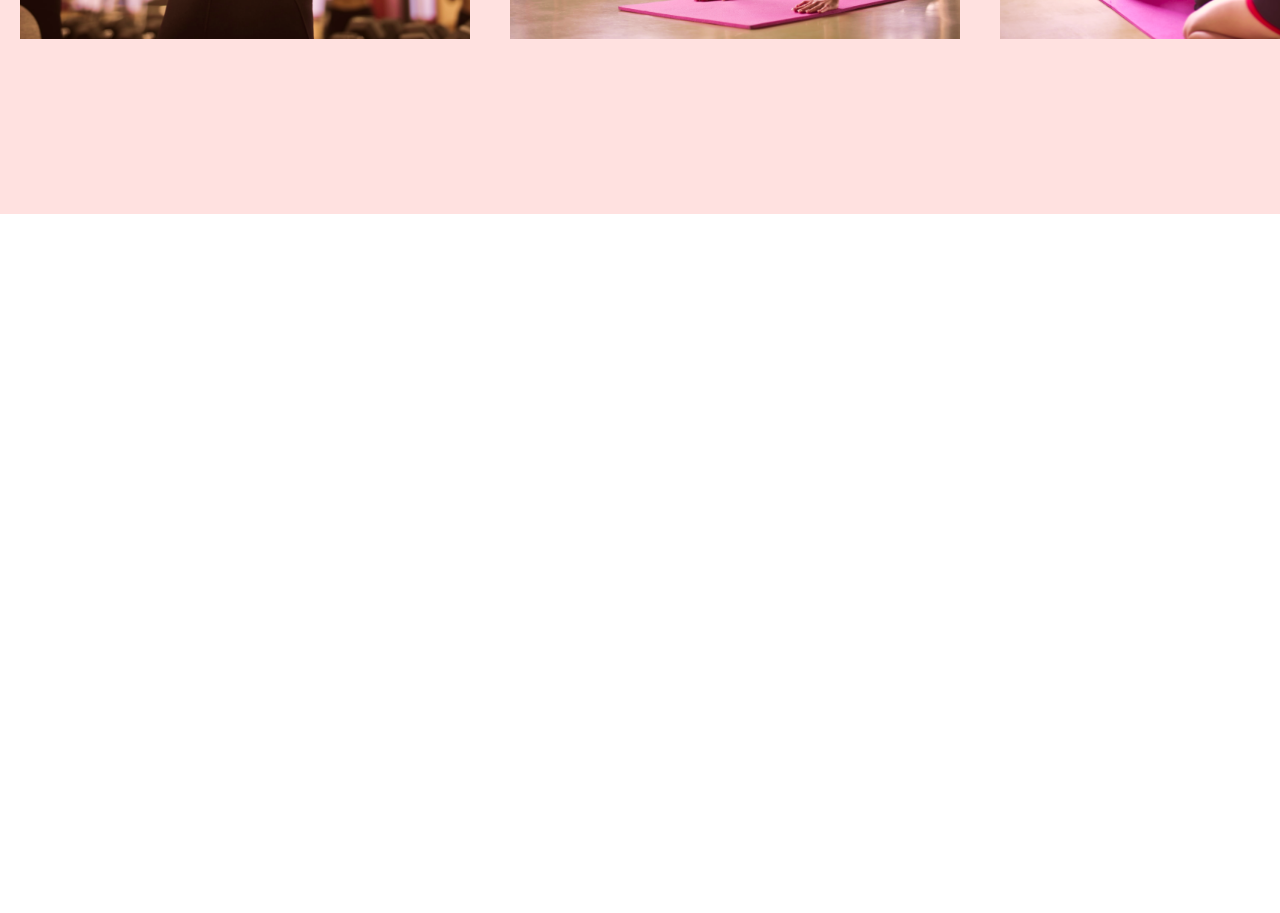
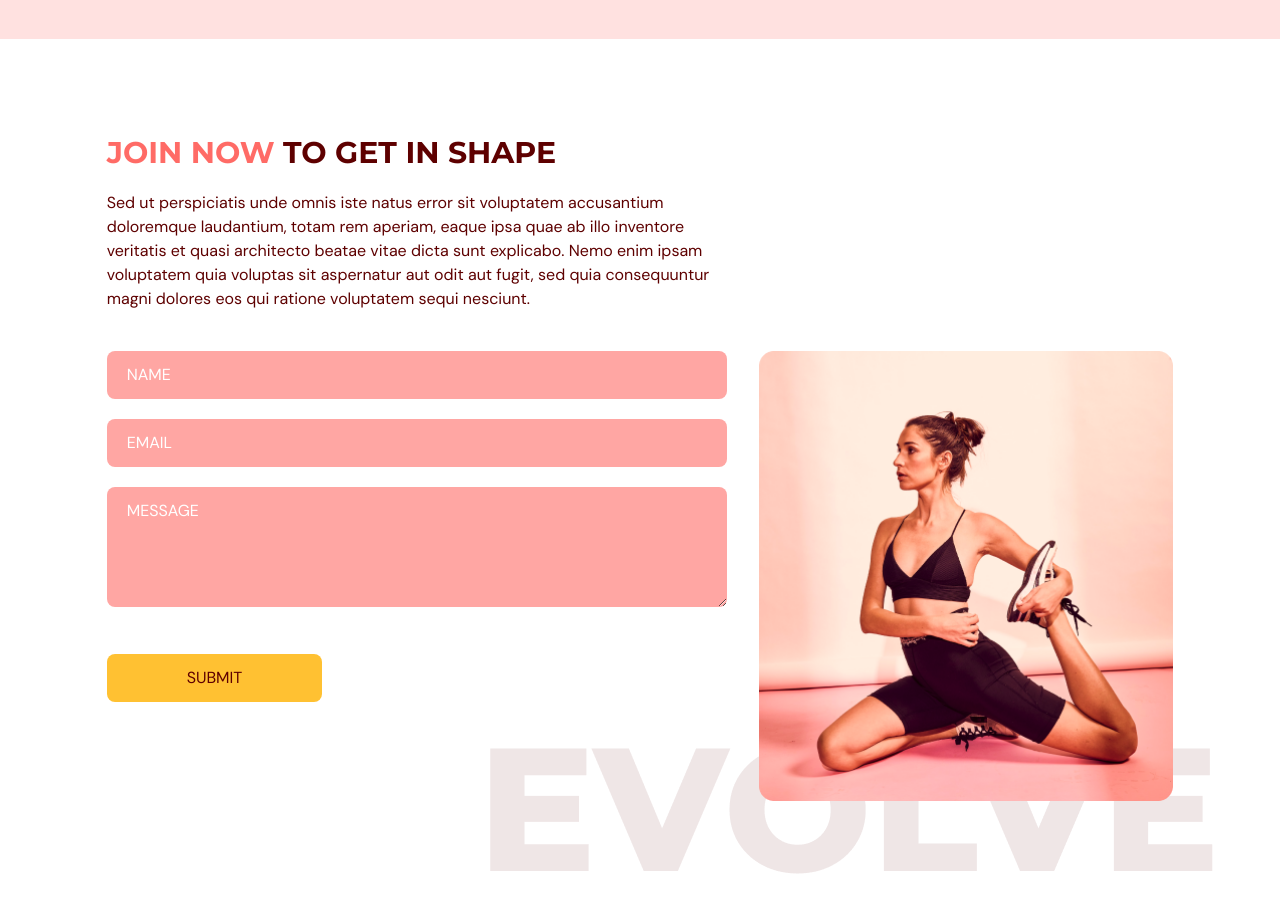
Before and after one commit to rifkymol/gym-typescript, a React (Vite) app: page / in a window 1280 px wide. Shown: the part 2920-3833 px from the top of the page. Before the commit the page ends 3134 px from the top, so only its background shows below. Built offline with nearby package versions, Linux system fonts and the light colour scheme.

Commit message:
contact us section part

```diff
--- a/package.json
+++ b/package.json
@@ -14,7 +14,8 @@
     "framer-motion": "^10.12.16",
     "react": "^18.2.0",
     "react-anchor-link-smooth-scroll": "^1.0.12",
-    "react-dom": "^18.2.0"
+    "react-dom": "^18.2.0",
+    "react-hook-form": "^7.44.2"
   },
   "devDependencies": {
     "@types/node": "^20.2.5",
--- a/src/App.tsx
+++ b/src/App.tsx
@@ -3,7 +3,8 @@
 import Benefits from "@/scenes/benefits"
 import { useEffect, useState } from "react"
 import { SelectedPage } from "@/shared/type"
-import OurClasses from "./scenes/ourClasses"
+import OurClasses from "@/scenes/ourClasses"
+import ContactUs from "@/scenes/contactUs"
 
 function App() {
   const [selectedPage, setSelectedPage] = useState<SelectedPage>(SelectedPage.Home)
@@ -32,6 +33,7 @@
       <Home setSelectedPage = { setSelectedPage }/>
       <Benefits setSelectedPage = { setSelectedPage }/>
       <OurClasses setSelectedPage = { setSelectedPage }/>
+      <ContactUs setSelectedPage = { setSelectedPage }/>
     </div>
   )
 }
--- /dev/null
+++ b/src/scenes/contactUs/index.tsx
@@ -0,0 +1,145 @@
+import { SelectedPage } from '@/shared/type'
+import { motion } from 'framer-motion'
+import { useForm } from "react-hook-form"
+import ContactUsPageGraphic from "@/assets/ContactUsPageGraphic.png"
+import HText from '@/shared/HText'
+
+type Props = {
+  setSelectedPage: (value: SelectedPage) => void
+}
+
+const ContactUs = ({ setSelectedPage }: Props) => {
+
+  const inputStyles = `mb-5 w-full rounded-lg bg-primary-300
+  px-5 py-3 placeholder-white`
+
+  const {
+    register,
+    trigger,
+    formState: { errors }
+  } = useForm()
+
+  const onSubmit = async (e: any) => {
+    const isValid = await trigger();
+    if (!isValid) {
+      e.preventDefault();
+    }
+  }
+
+  return <section id="contactus" className="mx-auto w-5/6 pt-24 pb-32">
+    <motion.div onViewportEnter={() => setSelectedPage(SelectedPage.ContactUs)}>
+      {/* HEADER */}
+      <motion.div
+        className="md:w-3/5"
+        initial="hidden"
+        whileInView="visible"
+        viewport={{ once: true, amount: 0.5 }}
+        transition={{ duration: 0.5 }}
+        variants={{
+          hidden: { opacity: 0, x: -50 },
+          visible: { opacity: 1, x: 0 },
+        }}
+      >
+        <HText>
+          <span className="text-primary-500">JOIN NOW</span> TO GET IN SHAPE
+        </HText>
+        <p className="my-5">
+          Sed ut perspiciatis unde omnis iste natus error sit voluptatem accusantium doloremque laudantium, totam rem aperiam, eaque ipsa quae ab illo inventore veritatis et quasi architecto beatae vitae dicta sunt explicabo. Nemo enim ipsam voluptatem quia voluptas sit aspernatur aut odit aut fugit, sed quia consequuntur magni dolores eos qui ratione voluptatem sequi nesciunt.
+        </p>
+      </motion.div>
+
+      {/* FORM AND IMAGE */}
+      <div className="mt-10 justify-between gap-8 md:flex">
+        <motion.div
+          className="mt-10 basis-3/5 md:mt-0"
+          initial="hidden"
+          whileInView="visible"
+          viewport={{ once: true, amount: 0.5 }}
+          transition={{ duration: 0.5 }}
+          variants={{
+            hidden: { opacity: 0, y: 50 },
+            visible: { opacity: 1, y: 0 },
+          }}
+        >
+          <form
+            target="_blank"
+            onSubmit={onSubmit}
+            action="https://formsubmit.co/mydummybunny@gmail.com"
+            method="POST"
+          >
+            <input
+              className={ inputStyles }
+              type="text"
+              placeholder="NAME"
+              {...register("name",{
+                required: true,
+                maxLength: 100,
+              })}
+            />
+            {errors.name && (
+              <p className="mt-1 text-primary-500">
+                {errors.name.type === "required" && "This field is required."}
+                {errors.name.type === "maxLength" && "Max length is 100 characters."}
+              </p>
+            )}
+            <input
+              className={ inputStyles }
+              type="text"
+              placeholder="EMAIL"
+              {...register("email",{
+                required: true,
+                pattern: /^[A-Z0-9._%+-]+@[A-Z0-9.-]+\.[A-Z]{2,}$/i,
+              })}
+            />
+            {errors.email && (
+              <p className="mt-1 text-primary-500">
+                {errors.email.type === "required" && "This field is required."}
+                {errors.email.type === "pattern" && "Invalid email address."}
+              </p>
+            )}
+            <textarea
+              className={ inputStyles }
+              rows={4}
+              cols={50}
+              placeholder="MESSAGE"
+              {...register("message",{
+                required: true,
+                maxLength: 200,
+              })}
+            />
+            {errors.message && (
+              <p className="mt-1 text-primary-500">
+                {errors.message.type === "required" && "This field is required."}
+                {errors.message.type === "maxLength" && "Max length is 200 characters."}
+              </p>
+            )}
+
+            <button
+              type="submit"
+              className="mt-5 rounded-lg bg-secondary-500 px-20 py-3 transition duration-500 hover:text-white"
+            >
+              SUBMIT
+            </button>
+          </form>
+        </motion.div>
+        <motion.div
+          className="relative mt-16 basis-2/5 md:mt-0"
+          initial="hidden"
+          whileInView="visible"
+          viewport={{ once: true, amount: 0.5 }}
+          transition={{ delay: 0.2, duration: 0.5 }}
+          variants={{
+            hidden: { opacity: 0, y: 50 },
+            visible: { opacity: 1, y: 0 },
+          }}
+        >
+          <div className="md:before:content-evolvetext w-full before:absolute before:-bottom-20 before:-right-10 before:z-[-1]">
+            <img className="w-full" src={ ContactUsPageGraphic } alt="contact-us-page-graphic" />
+          </div>
+        </motion.div>
+      </div>
+    </motion.div>
+  </section>
+}
+
+export default ContactUs
--- a/src/scenes/ourClasses/index.tsx
+++ b/src/scenes/ourClasses/index.tsx
@@ -47,7 +47,7 @@
 }
 
 const ourClasses = ({ setSelectedPage }: Props) => {
-  return <section id="ourclasses" className="w-full bg-primary-100 py-40">
+  return <section id="ourclasses" className="w-full bg-primary-100 py-20">
     <motion.div
       onViewportEnter={() => setSelectedPage(SelectedPage.OurClasses )}
     >
@@ -69,14 +69,14 @@
           </p>
         </div>
       </motion.div>
-      <div className="mt-10 h-[353px] w-full overflow-x-auto overflow-y-hidden">
+      <div className="mt-10 h-[338px] w-full overflow-x-auto overflow-y-hidden">
         <ul className="w-[2800px] whitespace-nowrap">
           {classes.map((item: ClassType, index) => (
             <Class
-              key={`{item.name}-${index}`}
-              name={item.name}
-              description={item.description}
-              image={item.image}
+              key={`{item.name}-${ index }`}
+              name={ item.name }
+              description={ item.description }
+              image={ item.image }
             />
           ))}
         </ul>
```
Also changed, not shown: 1 other file (tests, documents, lock files or other folders).
